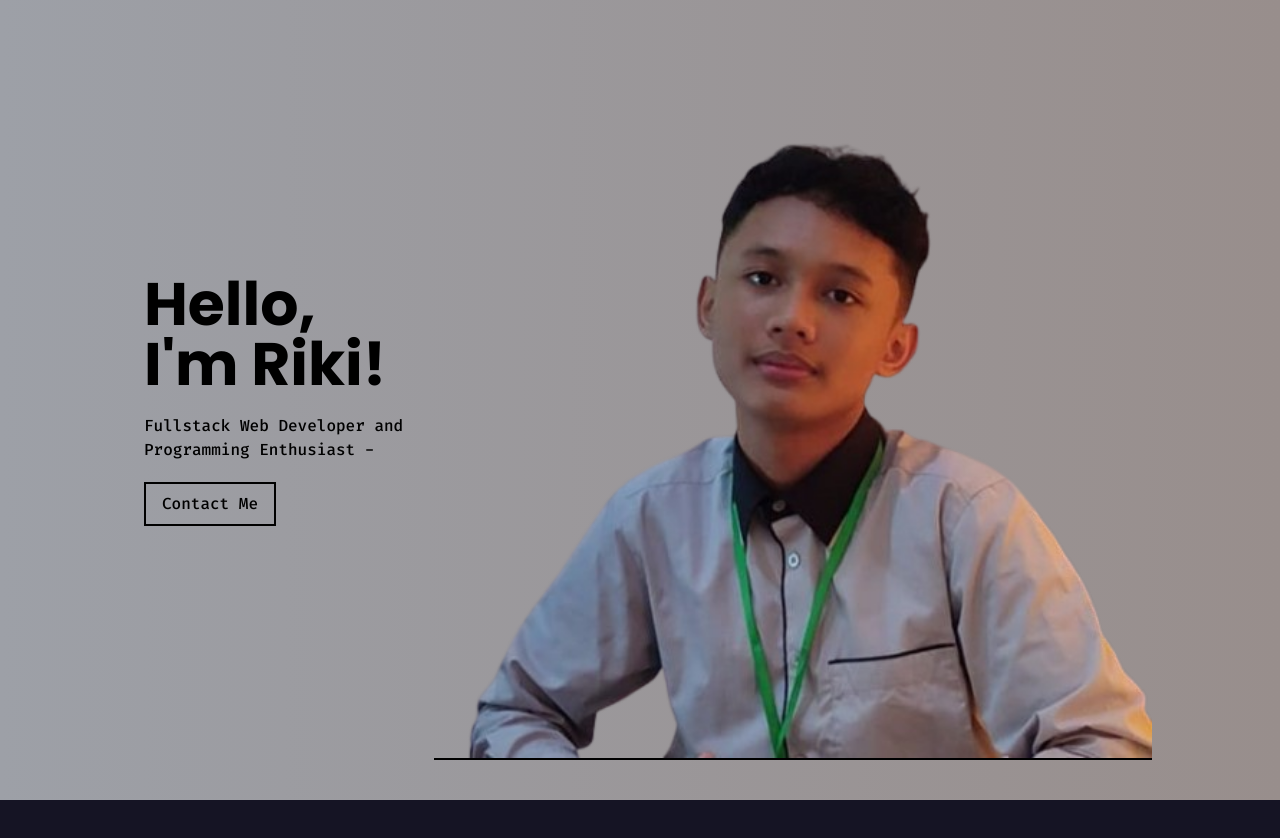
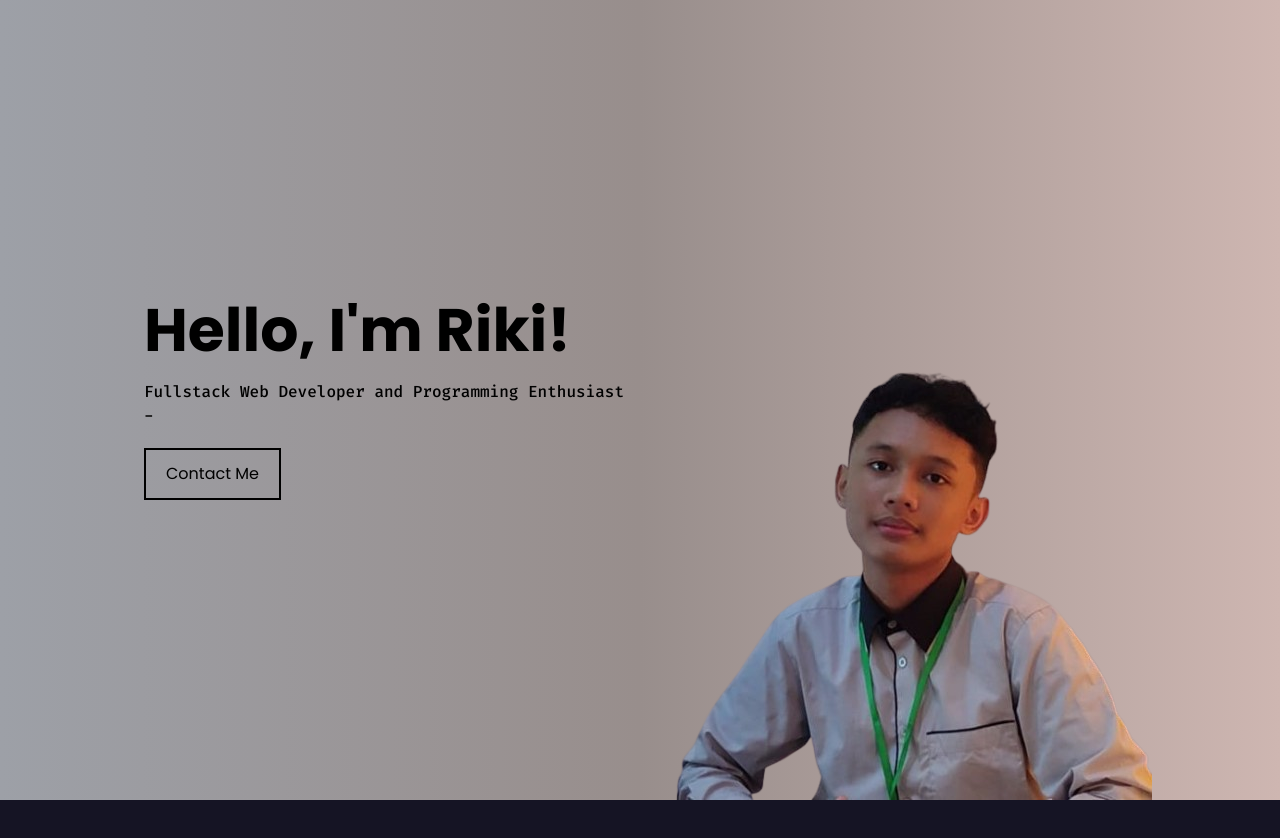
Before and after one commit to rikiulirniam/portofolio, a React (Vite) app: page / in a window 1280 px wide. Shown: the top 838 px of the page. Built offline with nearby package versions, Linux system fonts and the light colour scheme.

Commit message:
relayout:hero_section

```diff
--- a/src/App.css
+++ b/src/App.css
@@ -1,6 +1,6 @@
 @import url('https://fonts.googleapis.com/css2?family=Fira+Code:wght@300..700&family=Poppins:ital,wght@0,100;0,200;0,300;0,400;0,500;0,600;0,700;0,800;0,900;1,100;1,200;1,300;1,400;1,500;1,600;1,700;1,800;1,900&display=swap');
 
-h1,h2,h3,h4,h5,h6{
+h1,h2,h3,h4,h5,h6, button{
   font-family: "Poppins", sans-serif !important;
 }
 
--- a/src/App.tsx
+++ b/src/App.tsx
@@ -6,15 +6,20 @@ function App() {
   return (
     <React.Fragment>
       <div className="vw-100 bg-[#151424]">
-          <section className="min-h-screen min-w-[80vw] flex justify-center items-center px-[10vw]" style={{background : "linear-gradient(to right, #9da0a7, #988e8c)"}}>
-              <div className="flex flex-col items-start gap-5 px-4">
+          <section className="min-h-screen min-w-[80vw] flex justify-center flex-col-reverse md:flex-row items-center px-[10vw]" style={{background : "linear-gradient(to right, #9da0a7, #988e8c,rgb(206, 182, 177) )"}}>
+              <div className="flex flex-col items-start gap-5 px-4 py-10">
                 <h1 className="font-bold text-6xl">Hello, I'm Riki!</h1>
                 <p className='text-1xl font-medium'>Fullstack Web Developer and Programming Enthusiast -</p>
-                <button className='p-2 px-4 font-medium border-2 hover:border-white hover:text-[white] hover:bg-black'>Contact Me</button>
+                <button className="p-3 px-5 font-reguler border-2 border-black
+                  transition-all duration-300 ease-in-out
+                  hover:delay-150 hover:bg-black hover:text-white hover:opacity-80">
+                  Contact Me
+                </button>
+
               </div>
-              <img src="./riki.png" className='h-[90vh] border-b-2' alt="riki" />
+              <img src="./riki.png" className='h-full  self-end ' alt="riki" />
           </section>
-          <section className='min-h-screen'>
+          <section className='min-h-screen bg-[rgb(69, 70, 73)]'>
 
           </section>
         </div>
```
